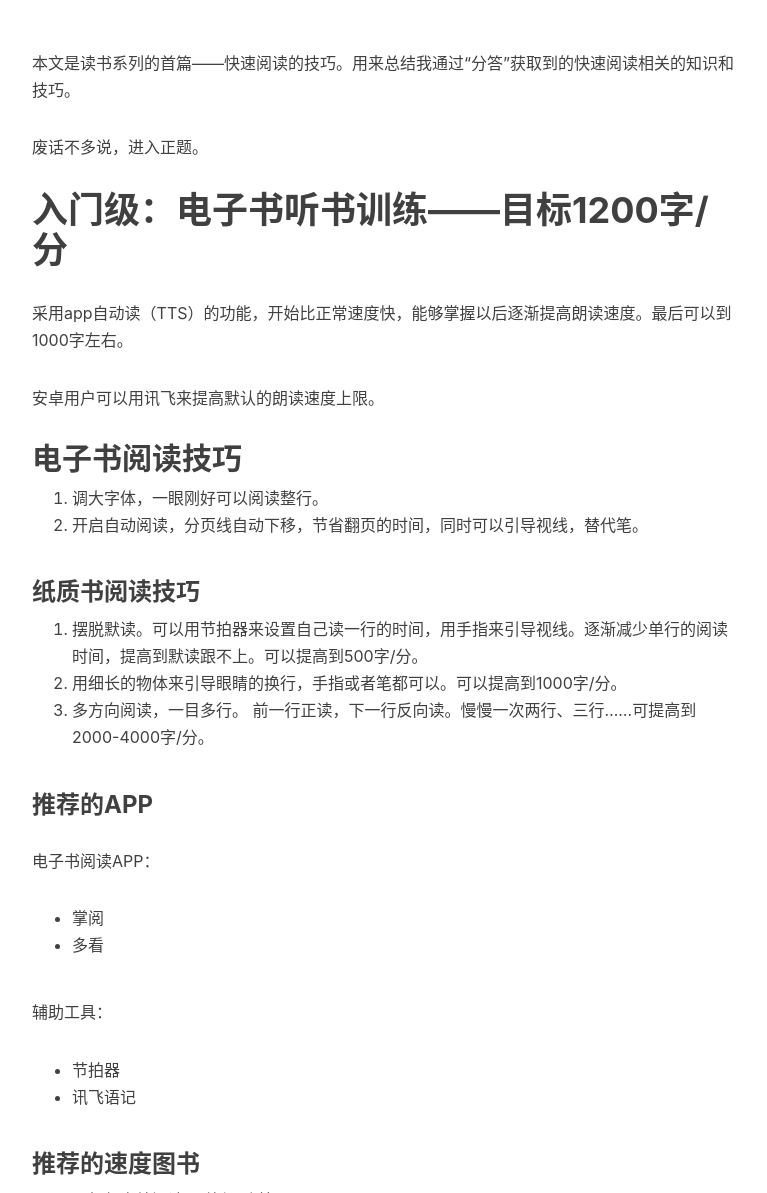
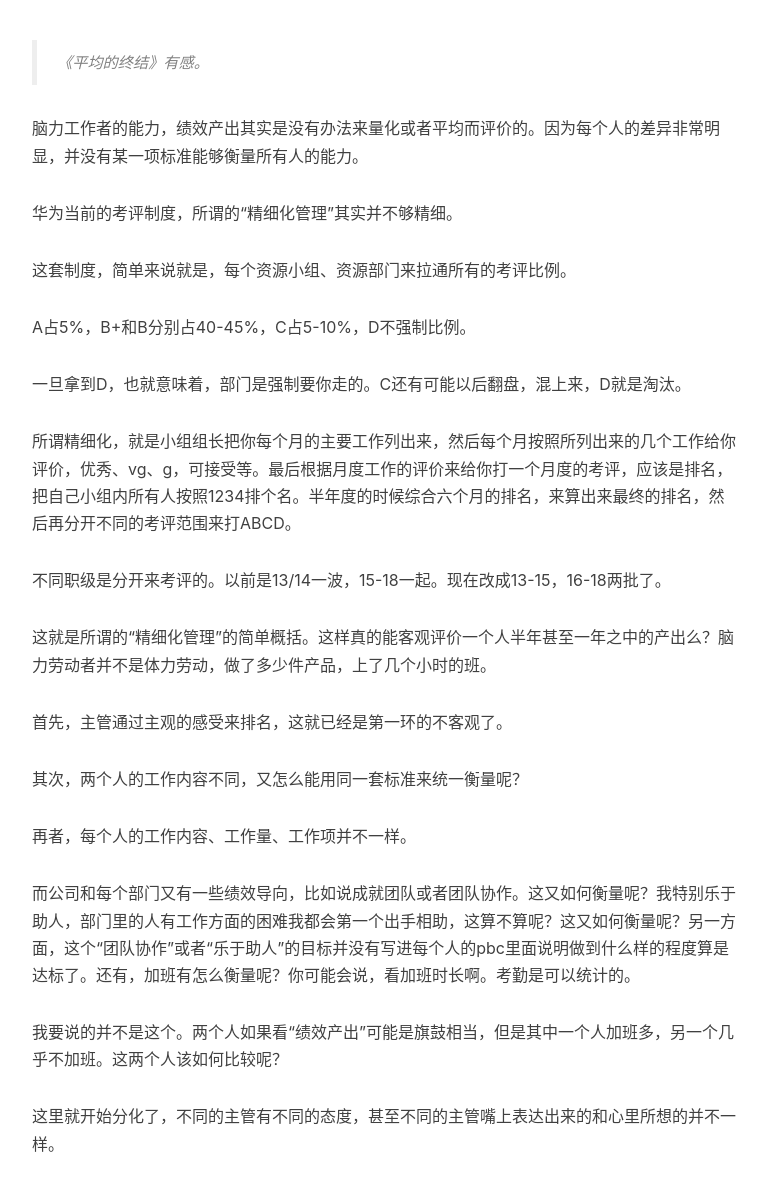
Before and after one commit to jacksoncode/blog, a Jekyll site: the page built from _posts/2017-10-08-Quick-Read-method.markdown, in a window 1280 px wide and 1400 px high, scrolled down 316 px. Shown: the part 207-1400 px from the top of the window, without its empty margins (233-1000 px from the left). Built offline with Jekyll 4.4.1, drawn with Linux system fonts in a browser that asks for light colours; nearby versions of some CDN libraries; comment, search, counter and statistics services are not loaded; some of the changed text lies outside the part shown.

Commit message:
commit file throug Batch

```diff
--- a/_posts/2017-10-08-Quick-Read-method.markdown
+++ b/_posts/2017-10-08-Quick-Read-method.markdown
@@ -1,7 +1,7 @@
 ---
 layout:     post
-title:      "快速阅读"
-subtitle:   "——技巧篇"
+title:      "平均主义的绩效"
+subtitle:   "一项过时却仍然发挥着巨大作用的措施"
 date:       2017-10-08
 author:     "Jackson"
 header-img: "img/2017/g.jpg"
@@ -12,39 +12,51 @@ tags:
     - 技巧
 ---
 
-本文是读书系列的首篇——快速阅读的技巧。用来总结我通过“分答”获取到的快速阅读相关的知识和技巧。
+> 《平均的终结》有感。
 
-废话不多说，进入正题。
+脑力工作者的能力，绩效产出其实是没有办法来量化或者平均而评价的。因为每个人的差异非常明显，并没有某一项标准能够衡量所有人的能力。
 
-# 入门级：电子书听书训练——目标1200字/分
-采用app自动读（TTS）的功能，开始比正常速度快，能够掌握以后逐渐提高朗读速度。最后可以到1000字左右。
+华为当前的考评制度，所谓的“精细化管理”其实并不够精细。
 
-安卓用户可以用讯飞来提高默认的朗读速度上限。
+这套制度，简单来说就是，每个资源小组、资源部门来拉通所有的考评比例。
 
-## 电子书阅读技巧
+A占5%，B+和B分别占40-45%，C占5-10%，D不强制比例。
 
-1. 调大字体，一眼刚好可以阅读整行。
-2. 开启自动阅读，分页线自动下移，节省翻页的时间，同时可以引导视线，替代笔。
+一旦拿到D，也就意味着，部门是强制要你走的。C还有可能以后翻盘，混上来，D就是淘汰。
 
-### 纸质书阅读技巧
+所谓精细化，就是小组组长把你每个月的主要工作列出来，然后每个月按照所列出来的几个工作给你评价，优秀、vg、g，可接受等。最后根据月度工作的评价来给你打一个月度的考评，应该是排名，把自己小组内所有人按照1234排个名。半年度的时候综合六个月的排名，来算出来最终的排名，然后再分开不同的考评范围来打ABCD。
 
-1. 摆脱默读。可以用节拍器来设置自己读一行的时间，用手指来引导视线。逐渐减少单行的阅读时间，提高到默读跟不上。可以提高到500字/分。
-2. 用细长的物体来引导眼睛的换行，手指或者笔都可以。可以提高到1000字/分。
-3. 多方向阅读，一目多行。
-  前一行正读，下一行反向读。慢慢一次两行、三行……可提高到2000-4000字/分。
+不同职级是分开来考评的。以前是13/14一波，15-18一起。现在改成13-15，16-18两批了。
 
-### 推荐的APP
+这就是所谓的“精细化管理”的简单概括。这样真的能客观评价一个人半年甚至一年之中的产出么？脑力劳动者并不是体力劳动，做了多少件产品，上了几个小时的班。
 
-电子书阅读APP：
-* 掌阅
-* 多看
+首先，主管通过主观的感受来排名，这就已经是第一环的不客观了。
 
-辅助工具：
-* 节拍器
-* 讯飞语记
+其次，两个人的工作内容不同，又怎么能用同一套标准来统一衡量呢？
 
-### 推荐的速度图书
-* 《如何高效阅读》  彼得·孔普
-* 《快速阅读》 东尼·博赞
-* 《超级快速阅读》 克里斯蒂安·格吕宁
-* 《脑的阅读》 斯坦尼斯拉斯·迪昂
+再者，每个人的工作内容、工作量、工作项并不一样。
+
+而公司和每个部门又有一些绩效导向，比如说成就团队或者团队协作。这又如何衡量呢？我特别乐于助人，部门里的人有工作方面的困难我都会第一个出手相助，这算不算呢？这又如何衡量呢？另一方面，这个“团队协作”或者“乐于助人”的目标并没有写进每个人的pbc里面说明做到什么样的程度算是达标了。还有，加班有怎么衡量呢？你可能会说，看加班时长啊。考勤是可以统计的。
+
+我要说的并不是这个。两个人如果看“绩效产出”可能是旗鼓相当，但是其中一个人加班多，另一个几乎不加班。这两个人该如何比较呢？
+
+这里就开始分化了，不同的主管有不同的态度，甚至不同的主管嘴上表达出来的和心里所想的并不一样。
+
+可能的观点大致有几类：
+  1. 不看加班时间，只看“绩效产出”。
+  2. 加班多的绩效好。因为他更努力。或者说加班少的明明更有能力，为什么不多加点班，为公司做更多的贡献呢？能力强，加班又少，这是工作态度有问题，不够努力。加班多的付出的更多，更辛苦更努力。
+  3. 加班少的绩效好。加班少且能做出“同等产出”，说明能力强，而且又为公司节省了成本（在公司加班需要场地费电费办公器材损耗等），所以绩效应该更好。
+
+这还仅仅是其中最简单的三种观点，还有很多观点更加复杂，这里就先不展开描述了。
+
+仅从一个加班时长就看出来有这么多的分叉路，标准并不是唯一的，具体采取哪一种就全靠主管的主观看法了。这又如何能够客观评价一个人呢？
+
+当然，还有其他的方面也是的，比如前面说的，能力本身就不能数字化的度量。工作内容，工作强度，工作量，工作难度等等。
+
+还有一个就是职级，现在三个职级放在一起来考评，那么如果13级的员工和15级的员工产出一样，或者15级略多，那又如何区分？具体的分析这里就不展开了，还是会有多种不同的观点，各有各的理由。
+
+我想表达的观点：
+  1. 能力是不可被量化或者标准化的。
+  2. 绩效是无法通过单一标准来衡量的。
+  3. 当前的强制比例考评漏洞不够科学化，缺点很多，会一定程度的泯灭人性。
+  4. 这种“精细化”考评很大程度上依赖主管的主观看法，客观性完全不够。
--- /dev/null
+++ b/_posts/2017-10-08-performance-can-not-average.markdown
@@ -0,0 +1,50 @@
+---
+layout:     post
+title:      "快速阅读"
+subtitle:   "——技巧篇"
+date:       2017-10-08
+author:     "Jackson"
+header-img: "img/2017/g.jpg"
+tags:
+    - 阅读
+    - 读书
+    - 学习
+    - 技巧
+---
+
+本文是读书系列的首篇——快速阅读的技巧。用来总结我通过“分答”获取到的快速阅读相关的知识和技巧。
+
+废话不多说，进入正题。
+
+### 入门级：电子书听书训练——目标1200字/分
+采用app自动读（TTS）的功能，开始比正常速度快，能够掌握以后逐渐提高朗读速度。最后可以到1000字左右。
+
+安卓用户可以用讯飞来提高默认的朗读速度上限。
+
+### 电子书阅读技巧
+
+1. 调大字体，一眼刚好可以阅读整行。
+2. 开启自动阅读，分页线自动下移，节省翻页的时间，同时可以引导视线，替代笔。
+
+### 纸质书阅读技巧
+
+1. 摆脱默读。可以用节拍器来设置自己读一行的时间，用手指来引导视线。逐渐减少单行的阅读时间，提高到默读跟不上。可以提高到500字/分。
+2. 用细长的物体来引导眼睛的换行，手指或者笔都可以。可以提高到1000字/分。
+3. 多方向阅读，一目多行。
+  前一行正读，下一行反向读。慢慢一次两行、三行……可提高到2000-4000字/分。
+
+### 推荐的APP
+
+电子书阅读APP：
+* 掌阅
+* 多看
+
+辅助工具：
+* 节拍器
+* 讯飞语记
+
+### 推荐的速度图书
+* 《如何高效阅读》  彼得·孔普
+* 《快速阅读》 东尼·博赞
+* 《超级快速阅读》 克里斯蒂安·格吕宁
+* 《脑的阅读》 斯坦尼斯拉斯·迪昂
```
